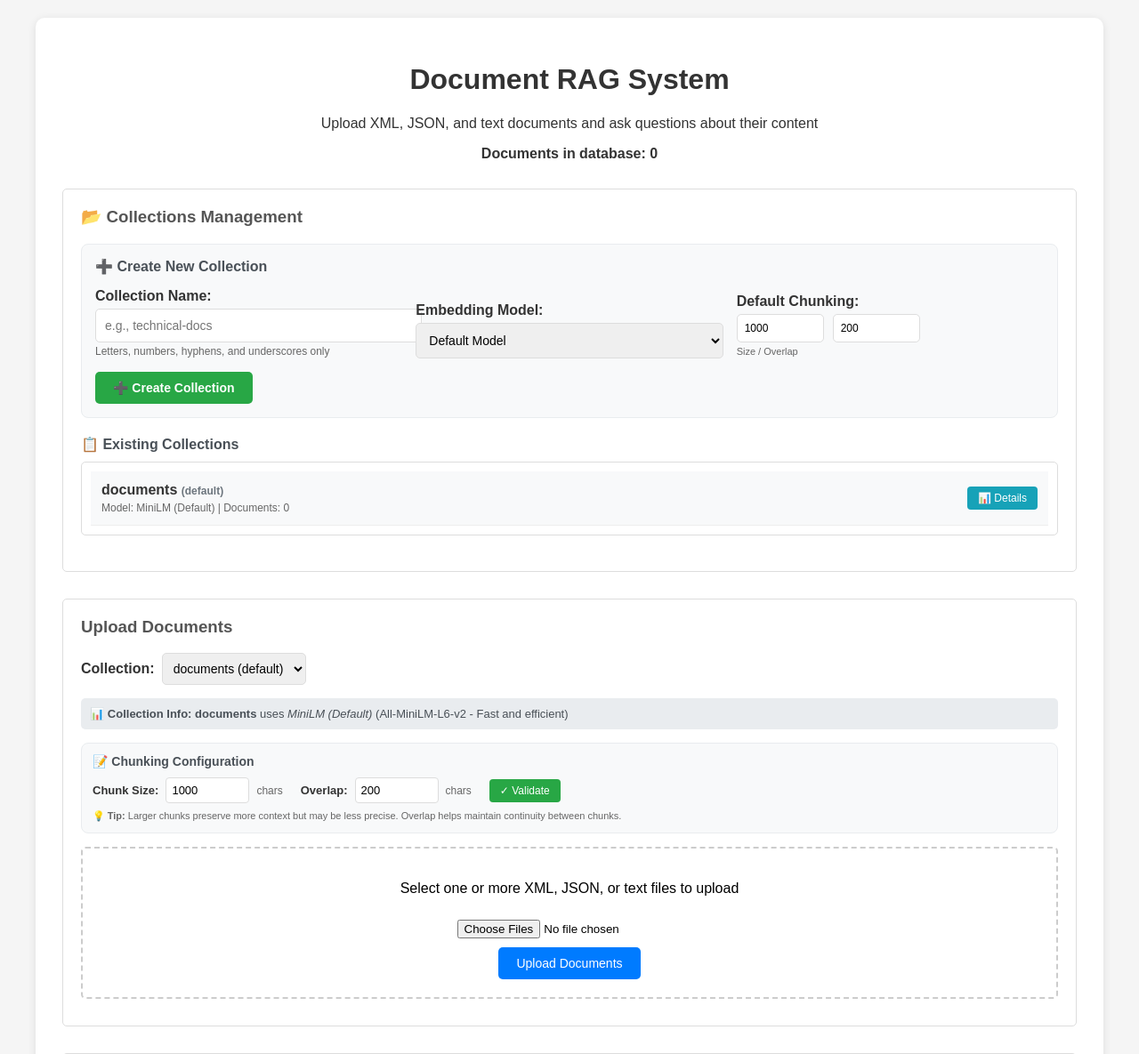
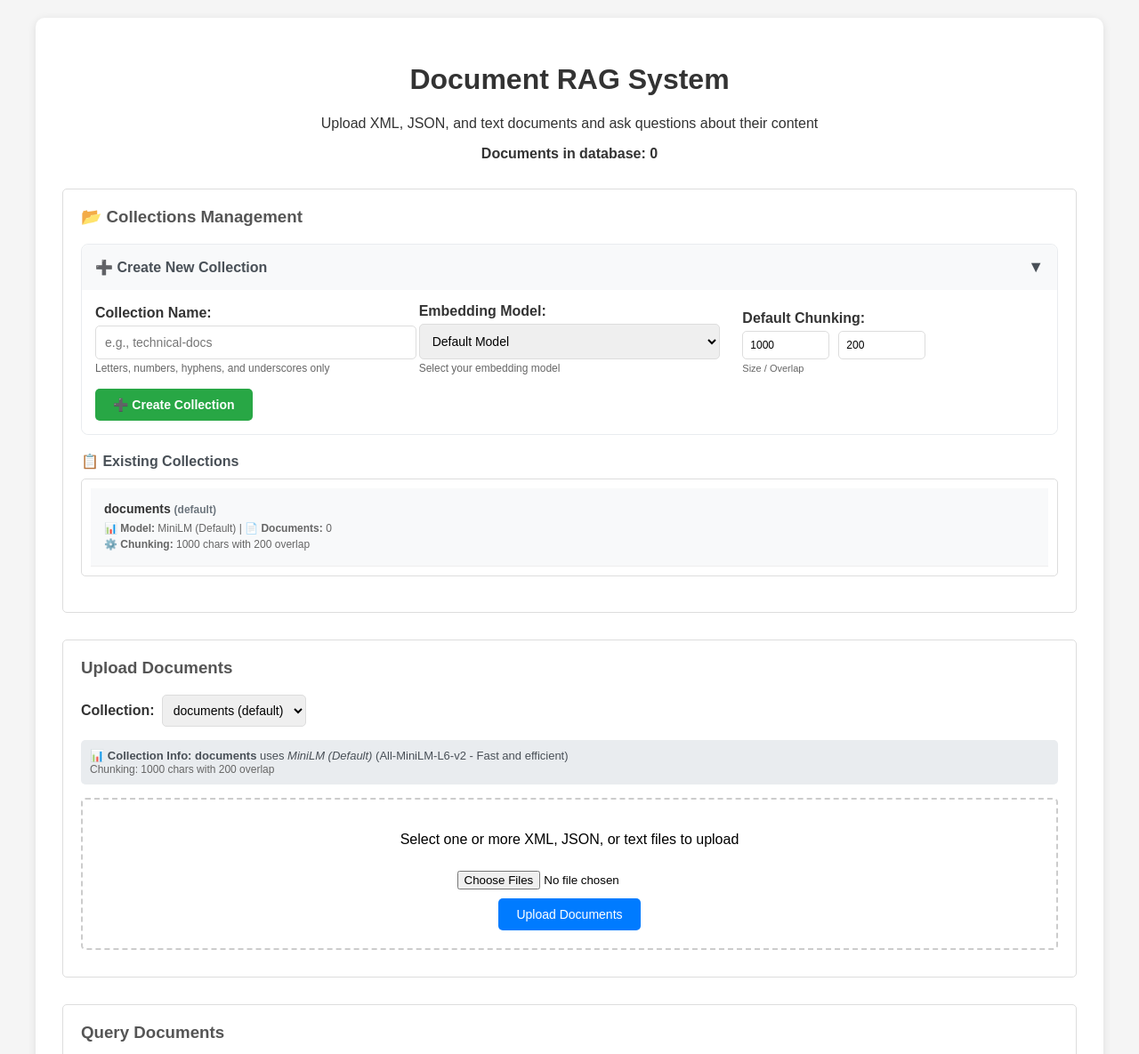
Before and after one commit to ion-mccusker/xml-rag, a FastAPI app: page / in a window 1280 px wide. Shown: the top 1185 px of the page at 89% size. Run offline with FastAPI, Linux system fonts and the light colour scheme; data that the repository does not hold is empty.

Commit message:
feat: re-doing create new collection experience

```diff
--- a/app.py
+++ b/app.py
@@ -81,6 +81,8 @@ class SearchRequest(BaseModel):
 class CollectionRequest(BaseModel):
     collection_name: str
     embedding_model: Optional[str] = None
+    chunk_size: Optional[int] = 1000
+    chunk_overlap: Optional[int] = 200
 
 class QueryResponse(BaseModel):
     answer: str
@@ -129,9 +131,7 @@ async def home(request: Request):
 @app.post("/upload")
 async def upload_document(
     file: UploadFile = File(...),
-    collection_name: Optional[str] = Form("documents"),
-    chunk_size: Optional[int] = Form(1000),
-    chunk_overlap: Optional[int] = Form(200)
+    collection_name: Optional[str] = Form("documents")
 ):
     if not current_rag:
         raise HTTPException(status_code=503, detail="No RAG pipeline available - upload functionality disabled")
@@ -142,6 +142,11 @@ async def upload_document(
         raise HTTPException(status_code=400, detail=f"Only these file types are allowed: {', '.join(allowed_extensions)}")
 
     try:
+        # Get collection-specific chunking configuration
+        collection_info = current_rag.get_collection_info(collection_name)
+        chunk_size = collection_info.get("chunk_size", 1000)
+        chunk_overlap = collection_info.get("chunk_overlap", 200)
+
         content = await file.read()
         text_content = content.decode('utf-8')
 
@@ -175,12 +180,15 @@ async def upload_document(
 @app.post("/upload-batch")
 async def upload_batch_documents(
     files: List[UploadFile] = File(...),
-    collection_name: Optional[str] = Form("documents"),
-    chunk_size: Optional[int] = Form(1000),
-    chunk_overlap: Optional[int] = Form(200)
+    collection_name: Optional[str] = Form("documents")
 ):
     if not current_rag:
         raise HTTPException(status_code=503, detail="No RAG pipeline available - upload functionality disabled")
+
+    # Get collection-specific chunking configuration
+    collection_info = current_rag.get_collection_info(collection_name)
+    chunk_size = collection_info.get("chunk_size", 1000)
+    chunk_overlap = collection_info.get("chunk_overlap", 200)
 
     allowed_extensions = ['.xml', '.json', '.txt', '.md', '.py', '.js', '.html', '.css', '.log', '.csv']
     results = []
@@ -419,12 +427,19 @@ async def create_collection(collection_request: CollectionRequest):
         raise HTTPException(status_code=503, detail="No RAG pipeline available")
 
     try:
-        success = current_rag.create_collection(collection_request.collection_name, collection_request.embedding_model)
+        success = current_rag.create_collection(
+            collection_request.collection_name,
+            collection_request.embedding_model,
+            collection_request.chunk_size,
+            collection_request.chunk_overlap
+        )
         if success:
             return {
                 "message": f"Collection '{collection_request.collection_name}' created successfully",
                 "collection_name": collection_request.collection_name,
-                "embedding_model": collection_request.embedding_model
+                "embedding_model": collection_request.embedding_model,
+                "chunk_size": collection_request.chunk_size,
+                "chunk_overlap": collection_request.chunk_overlap
             }
         else:
             raise HTTPException(status_code=400, detail=f"Collection '{collection_request.collection_name}' already exists")
--- a/hf_rag_pipeline.py
+++ b/hf_rag_pipeline.py
@@ -198,8 +198,8 @@ Answer:"""
     def list_collections(self) -> List[str]:
         return self.vector_store.list_collections()
 
-    def create_collection(self, collection_name: str, embedding_model: str = None) -> bool:
-        return self.vector_store.create_collection(collection_name, embedding_model)
+    def create_collection(self, collection_name: str, embedding_model: str = None, chunk_size: int = 1000, chunk_overlap: int = 200) -> bool:
+        return self.vector_store.create_collection(collection_name, embedding_model, chunk_size, chunk_overlap)
 
     def delete_collection(self, collection_name: str) -> bool:
         return self.vector_store.delete_collection(collection_name)
--- a/rag_pipeline.py
+++ b/rag_pipeline.py
@@ -145,8 +145,8 @@ Please provide a comprehensive answer based on the context above."""
     def list_collections(self) -> List[str]:
         return self.vector_store.list_collections()
 
-    def create_collection(self, collection_name: str, embedding_model: str = None) -> bool:
-        return self.vector_store.create_collection(collection_name, embedding_model)
+    def create_collection(self, collection_name: str, embedding_model: str = None, chunk_size: int = 1000, chunk_overlap: int = 200) -> bool:
+        return self.vector_store.create_collection(collection_name, embedding_model, chunk_size, chunk_overlap)
 
     def delete_collection(self, collection_name: str) -> bool:
         return self.vector_store.delete_collection(collection_name)
--- a/templates/index.html
+++ b/templates/index.html
@@ -504,9 +504,13 @@
             <h3>📂 Collections Management</h3>
 
             <!-- Create New Collection Form -->
-            <div style="margin-bottom: 20px; padding: 15px; background-color: #f8f9fa; border-radius: 8px; border: 1px solid #e9ecef;">
-                <h4 style="margin: 0 0 15px 0; color: #495057; font-size: 16px;">➕ Create New Collection</h4>
-                <div style="display: grid; grid-template-columns: 1fr 1fr 1fr; gap: 15px; align-items: end;">
+            <div style="margin-bottom: 20px; border: 1px solid #e9ecef; border-radius: 8px;">
+                <div onclick="toggleCreateCollectionForm()" style="padding: 15px; background-color: #f8f9fa; border-radius: 8px 8px 0 0; cursor: pointer; display: flex; justify-content: space-between; align-items: center;">
+                    <h4 style="margin: 0; color: #495057; font-size: 16px;">➕ Create New Collection</h4>
+                    <span id="createCollectionToggle" style="font-size: 18px; color: #495057;">▼</span>
+                </div>
+                <div id="createCollectionForm" style="padding: 15px; background-color: white; border-radius: 0 0 8px 8px;">
+                    <div style="display: grid; grid-template-columns: 1fr 1fr 1fr; gap: 25px; align-items: end; margin-bottom: 15px;">
                         <div>
                             <label for="newCollectionName" style="display: block; font-weight: bold; color: #333; margin-bottom: 5px;">Collection Name:</label>
                             <input type="text" id="newCollectionName" placeholder="e.g., technical-docs" style="width: 100%; padding: 10px; border: 1px solid #ddd; border-radius: 5px; font-size: 14px;">
@@ -517,6 +521,7 @@
                             <select id="embeddingModelSelect" style="width: 100%; padding: 10px; border: 1px solid #ddd; border-radius: 5px; font-size: 14px;">
                                 <option value="">Default Model</option>
                             </select>
+                            <small style="color: #666; font-size: 12px;">Select your embedding model</small>
                         </div>
                         <div>
                             <label style="display: block; font-weight: bold; color: #333; margin-bottom: 5px;">Default Chunking:</label>
@@ -527,10 +532,11 @@
                             <small style="color: #666; font-size: 11px;">Size / Overlap</small>
                         </div>
                     </div>
-                <div style="margin-top: 15px;">
+                    <div>
                         <button onclick="createNewCollection()" style="padding: 10px 20px; font-size: 14px; background-color: #28a745; border: none; color: white; border-radius: 5px; cursor: pointer; font-weight: bold;">
                             ➕ Create Collection
                         </button>
+                    </div>
                 </div>
             </div>
 
@@ -562,28 +568,6 @@
                 <span id="collectionInfoText">Loading...</span>
             </div>
 
-            <!-- Chunk Configuration -->
-            <div style="margin-bottom: 15px; padding: 12px; background-color: #f8f9fa; border-radius: 8px; border: 1px solid #e9ecef;">
-                <h4 style="margin: 0 0 10px 0; color: #495057; font-size: 14px;">📝 Chunking Configuration</h4>
-                <div style="display: flex; align-items: center; gap: 20px; flex-wrap: wrap;">
-                    <div style="display: flex; align-items: center; gap: 8px;">
-                        <label for="chunkSize" style="font-weight: bold; color: #333; font-size: 13px;">Chunk Size:</label>
-                        <input type="number" id="chunkSize" value="1000" min="100" max="4000" step="100" style="padding: 6px; border: 1px solid #ddd; border-radius: 4px; font-size: 13px; width: 80px;">
-                        <span style="color: #666; font-size: 12px;">chars</span>
-                    </div>
-                    <div style="display: flex; align-items: center; gap: 8px;">
-                        <label for="chunkOverlap" style="font-weight: bold; color: #333; font-size: 13px;">Overlap:</label>
-                        <input type="number" id="chunkOverlap" value="200" min="0" max="1000" step="50" style="padding: 6px; border: 1px solid #ddd; border-radius: 4px; font-size: 13px; width: 80px;">
-                        <span style="color: #666; font-size: 12px;">chars</span>
-                    </div>
-                    <div style="display: flex; align-items: center; gap: 8px;">
-                        <button onclick="validateChunkConfig()" style="padding: 6px 12px; font-size: 12px; background-color: #28a745; border: none; color: white; border-radius: 4px; cursor: pointer;">✓ Validate</button>
-                    </div>
-                </div>
-                <div style="margin-top: 8px; font-size: 11px; color: #666;">
-                    💡 <strong>Tip:</strong> Larger chunks preserve more context but may be less precise. Overlap helps maintain continuity between chunks.
-                </div>
-            </div>
             <div class="upload-area">
                 <p>Select one or more XML, JSON, or text files to upload</p>
                 <input type="file" id="documentFile" accept=".xml,.json,.txt,.md,.py,.js,.html,.css,.log,.csv" multiple />
@@ -857,10 +841,6 @@
                         formData.append('collection_name', collectionSelect.value);
                     }
 
-                    // Add chunk configuration
-                    const chunkConfig = getChunkConfig();
-                    formData.append('chunk_size', chunkConfig.chunk_size.toString());
-                    formData.append('chunk_overlap', chunkConfig.chunk_overlap.toString());
 
                     const response = await fetch('/upload', {
                         method: 'POST',
@@ -896,10 +876,6 @@
                             formData.append('collection_name', collectionSelect.value);
                         }
 
-                        // Add chunk configuration
-                        const chunkConfig = getChunkConfig();
-                        formData.append('chunk_size', chunkConfig.chunk_size.toString());
-                        formData.append('chunk_overlap', chunkConfig.chunk_overlap.toString());
 
                         try {
                             const response = await fetch('/upload', {
@@ -1916,7 +1892,8 @@
                     const infoDiv = document.getElementById('collectionInfo');
                     const infoText = document.getElementById('collectionInfoText');
 
-                    infoText.innerHTML = `<strong>${result.collection_name}</strong> uses <em>${result.embedding_model_name}</em> (${result.embedding_model_description})`;
+                    infoText.innerHTML = `<strong>${result.collection_name}</strong> uses <em>${result.embedding_model_name}</em> (${result.embedding_model_description})<br>
+                        <span style="font-size: 12px; color: #666;">Chunking: ${result.chunk_size || 1000} chars with ${result.chunk_overlap || 200} overlap</span>`;
                     infoDiv.style.display = 'block';
                 } else {
                     document.getElementById('collectionInfo').style.display = 'none';
@@ -2025,7 +2002,9 @@
 
             try {
                 const requestBody = {
-                    collection_name: collectionName
+                    collection_name: collectionName,
+                    chunk_size: chunkSize,
+                    chunk_overlap: chunkOverlap
                 };
                 if (embeddingModel) {
                     requestBody.embedding_model = embeddingModel;
@@ -2092,24 +2071,25 @@
                         const collectionInfo = await getCollectionInfo(collection);
 
                         html += `
-                            <div style="display: flex; justify-content: space-between; align-items: center; padding: 12px; border-bottom: 1px solid #eee; ${isDefault ? 'background-color: #f8f9fa;' : ''}">
+                            <div style="display: flex; justify-content: space-between; align-items: center; padding: 15px; border-bottom: 1px solid #eee; ${isDefault ? 'background-color: #f8f9fa;' : ''}">
                                 <div style="flex: 1;">
-                                    <div style="font-weight: bold; color: #333; margin-bottom: 4px;">
+                                    <div style="font-weight: bold; color: #333; margin-bottom: 6px; font-size: 14px;">
                                         ${collection} ${isDefault ? '<span style="color: #6c757d; font-size: 12px;">(default)</span>' : ''}
                                     </div>
-                                    <div style="font-size: 12px; color: #666;">
-                                        Model: ${collectionInfo?.embedding_model_name || 'Unknown'} |
-                                        Documents: <span id="collection-count-${collection}">Loading...</span>
-                                    </div>
-                                </div>
-                                <div style="display: flex; gap: 8px;">
-                                    <button onclick="viewCollectionDetails('${collection}')"
-                                            style="padding: 6px 12px; font-size: 12px; background-color: #17a2b8; border: none; color: white; border-radius: 4px; cursor: pointer;">
-                                        📊 Details
-                                    </button>
+                                    <div style="font-size: 12px; color: #666; line-height: 1.4;">
+                                        <div style="margin-bottom: 2px;">
+                                            📊 <strong>Model:</strong> ${collectionInfo?.embedding_model_name || 'Unknown'}
+                                            | 📄 <strong>Documents:</strong> <span id="collection-count-${collection}">Loading...</span>
+                                        </div>
+                                        <div>
+                                            ⚙️ <strong>Chunking:</strong> ${collectionInfo?.chunk_size || 1000} chars with ${collectionInfo?.chunk_overlap || 200} overlap
+                                        </div>
+                                    </div>
+                                </div>
+                                <div style="display: flex; gap: 8px; align-items: center;">
                                     ${!isDefault ? `
                                         <button onclick="deleteCollection('${collection}')"
-                                                style="padding: 6px 12px; font-size: 12px; background-color: #dc3545; border: none; color: white; border-radius: 4px; cursor: pointer;">
+                                                style="padding: 8px 12px; font-size: 12px; background-color: #dc3545; border: none; color: white; border-radius: 4px; cursor: pointer;">
                                             🗑️ Delete
                                         </button>
                                     ` : ''}
@@ -2185,56 +2165,20 @@
             }
         }
 
-        function viewCollectionDetails(collectionName) {
-            // Switch to the collection and show its info
-            document.getElementById('collectionSelect').value = collectionName;
-            document.getElementById('queryCollectionSelect').value = collectionName;
-            showCollectionInfo(collectionName);
-
-            // Scroll to the collection info section
-            document.getElementById('collectionInfo').scrollIntoView({ behavior: 'smooth' });
-        }
-
-        // Chunk configuration validation
-        function validateChunkConfig() {
-            const chunkSize = parseInt(document.getElementById('chunkSize').value);
-            const chunkOverlap = parseInt(document.getElementById('chunkOverlap').value);
-
-            if (chunkOverlap >= chunkSize) {
-                alert('⚠️ Chunk overlap must be smaller than chunk size!');
-                document.getElementById('chunkOverlap').style.borderColor = '#dc3545';
-                return false;
-            }
-
-            if (chunkSize < 100) {
-                alert('⚠️ Chunk size should be at least 100 characters for meaningful content!');
-                document.getElementById('chunkSize').style.borderColor = '#dc3545';
-                return false;
-            }
-
-            // Reset border colors on valid input
-            document.getElementById('chunkSize').style.borderColor = '#28a745';
-            document.getElementById('chunkOverlap').style.borderColor = '#28a745';
-
-            // Show success message
-            showStatus(`✅ Chunk configuration validated: ${chunkSize} chars with ${chunkOverlap} overlap`, 'success');
-
-            // Reset border colors after a delay
-            setTimeout(() => {
-                document.getElementById('chunkSize').style.borderColor = '#ddd';
-                document.getElementById('chunkOverlap').style.borderColor = '#ddd';
-            }, 2000);
-
-            return true;
-        }
-
-        // Get current chunk configuration
-        function getChunkConfig() {
-            return {
-                chunk_size: parseInt(document.getElementById('chunkSize').value),
-                chunk_overlap: parseInt(document.getElementById('chunkOverlap').value)
-            };
-        }
+
+        function toggleCreateCollectionForm() {
+            const form = document.getElementById('createCollectionForm');
+            const toggle = document.getElementById('createCollectionToggle');
+
+            if (form.style.display === 'none') {
+                form.style.display = 'block';
+                toggle.textContent = '▼';
+            } else {
+                form.style.display = 'none';
+                toggle.textContent = '▶';
+            }
+        }
+
 
         // Export functionality
         let lastQueryResults = null;
@@ -2270,8 +2214,8 @@
                                     lastQueryResults.export_metadata?.search_params?.collection_name ||
                                     document.getElementById('queryCollectionSelect').value || null,
                     chunking_config: {
-                        chunk_size: parseInt(document.getElementById('chunkSize').value),
-                        chunk_overlap: parseInt(document.getElementById('chunkOverlap').value),
+                        chunk_size: lastQueryResults.export_metadata?.collection_info?.chunk_size || 1000,
+                        chunk_overlap: lastQueryResults.export_metadata?.collection_info?.chunk_overlap || 200,
                         text_splitter: "RecursiveCharacterTextSplitter"
                     },
                     search_params: lastQueryResults.export_metadata?.search_params || {},
```
Also changed, not shown: vector_store.py (+14 -3 lines). Lines whose indentation alone changed are shown as unchanged.
